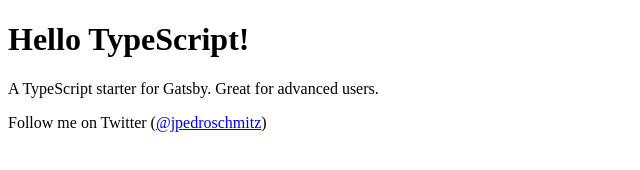
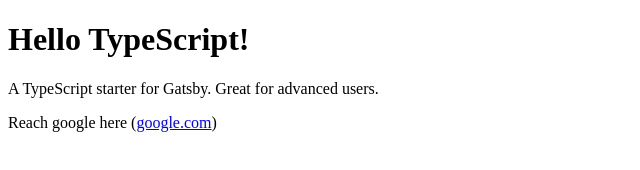
Before and after one commit to boutchitos/ah-tg-gatsby, a Gatsby site: page / in a window 1280 px wide. Shown: the full height of the page, 0-640 px from the left. Built offline with nearby package versions, Linux system fonts and the light colour scheme; Gatsby itself is replaced by a stand-in of ours.

Commit message:
chore: to trig pr's workflow

```diff
--- a/src/pages/index.tsx
+++ b/src/pages/index.tsx
@@ -6,8 +6,7 @@
       <Title>Hello TypeScript!</Title>
       <p>A TypeScript starter for Gatsby. Great for advanced users.</p>
       <p>
-        Follow me on Twitter (
-        <a href="https://twitter.com/jpedroschmitz">@jpedroschmitz</a>)
+        Reach google here (<a href="https://google.com">google.com</a>)
       </p>
     </main>
   );
```
